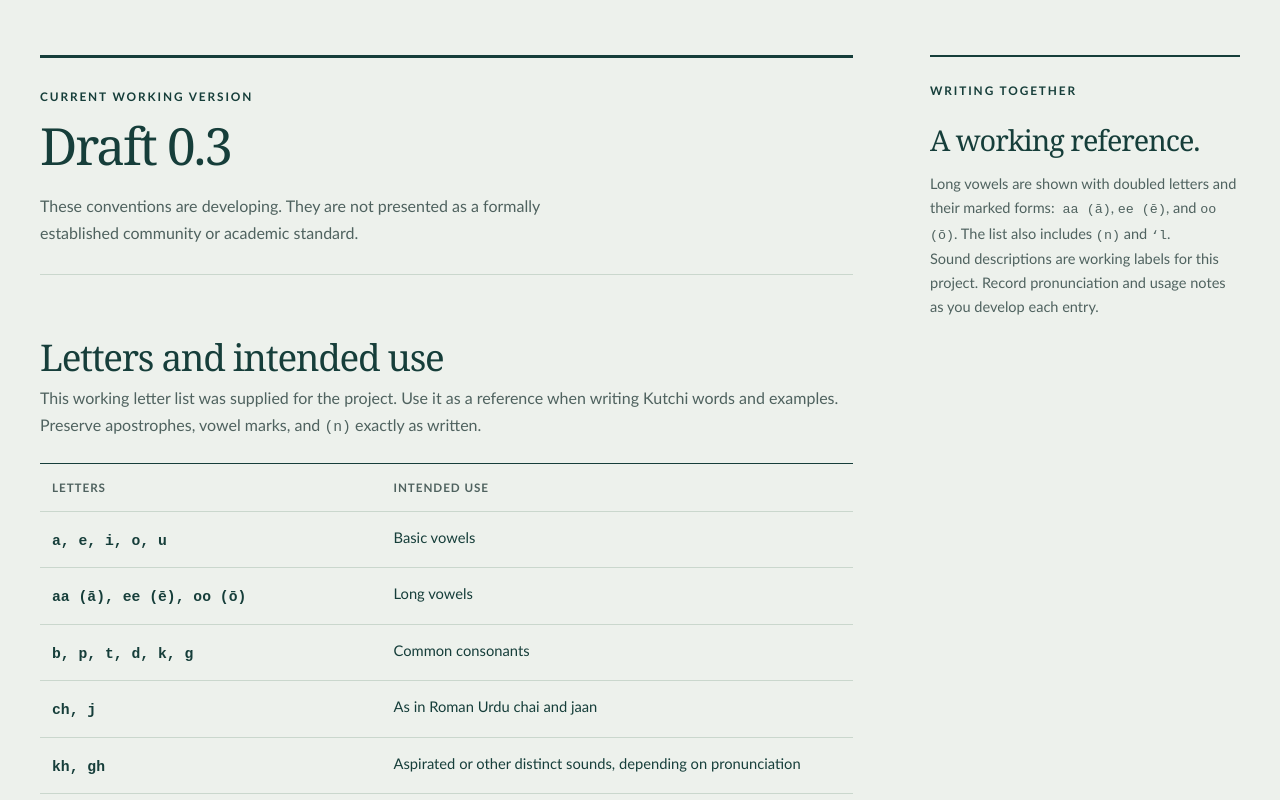
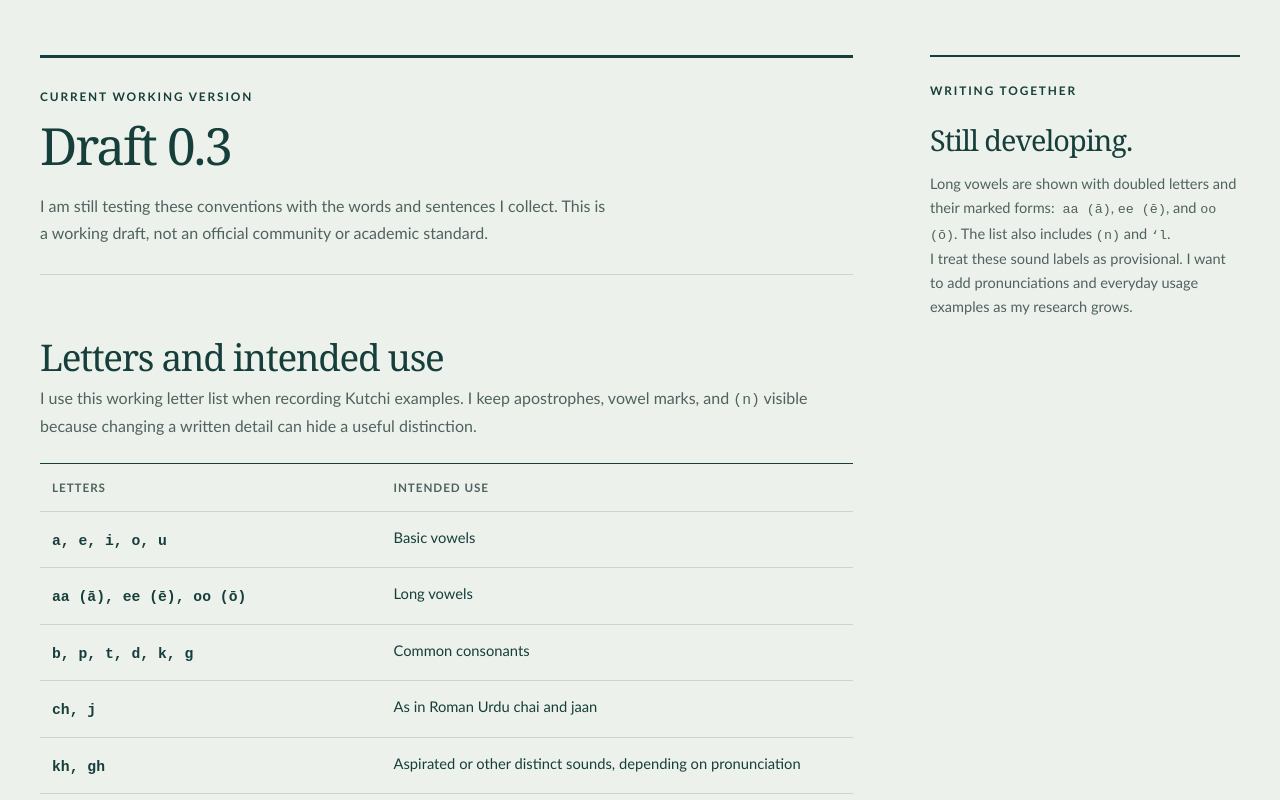
Before and after one commit to Fabdulla1/Madhaaf, a Next.js app: page /orthography in a window 1280 px wide. Shown: the part 540-1340 px from the top of the page. Built offline with nearby package versions, Linux system fonts and the light colour scheme; no server answers; the database is empty.

Commit message:
edit(site): bring About, grammar, writing and language pages into Farhan's voice

```diff
--- a/src/components/public/orthography-content.tsx
+++ b/src/components/public/orthography-content.tsx
@@ -26,22 +26,23 @@ export function OrthographyContent() {
             ? (/^draft\b/i.test(published.label) ? published.label : `Draft ${published.label}`)
             : "Draft 0.3"}</strong>
           <p>
-            These conventions are developing. They are not presented as a
-            formally established community or academic standard.
+            I am still testing these conventions with the words and
+            sentences I collect. This is a working draft, not an official
+            community or academic standard.
           </p>
         </div>
         <section className="orthography-rules">
           <h2>Letters and intended use</h2>
           <p>
-            This working letter list was supplied for the project. Use it as a
-            reference when writing Kutchi words and examples. Preserve apostrophes,
-            vowel marks, and <code>(n)</code> exactly as written.
+            I use this working letter list when recording Kutchi examples.
+            I keep apostrophes, vowel marks, and <code>(n)</code> visible
+            because changing a written detail can hide a useful distinction.
           </p>
           <LetterReferenceTable />
         </section>
         <section className="orthography-editorial">
           <h2>Published editorial notes</h2>
-          <p>These versioned notes document the development of the writing system and may describe earlier draft choices.</p>
+          <p>Here I collect notes from each version of the writing system, including ideas I may revise as I hear more examples.</p>
           {!result ? <LoadingState label="Loading editorial notes…" /> : result.status === "success" && result.data ? (
             result.data.body_markdown
               ? <MarkdownContent content={result.data.body_markdown} />
@@ -57,13 +58,13 @@ export function OrthographyContent() {
       </div>
       <aside className="side-note">
         <p className="eyebrow">Writing together</p>
-        <h2>A working reference.</h2>
+        <h2>Still developing.</h2>
         <p>
           Long vowels are shown with doubled letters and their marked forms:
           <code> aa (ā)</code>, <code>ee (ē)</code>, and <code>oo (ō)</code>.
           The list also includes <code>(n)</code> and <code>‘l</code>.
         </p>
-        <p>Sound descriptions are working labels for this project. Record pronunciation and usage notes as you develop each entry.</p>
+        <p>I treat these sound labels as provisional. I want to add pronunciations and everyday usage examples as my research grows.</p>
       </aside>
     </div>
   );
```
